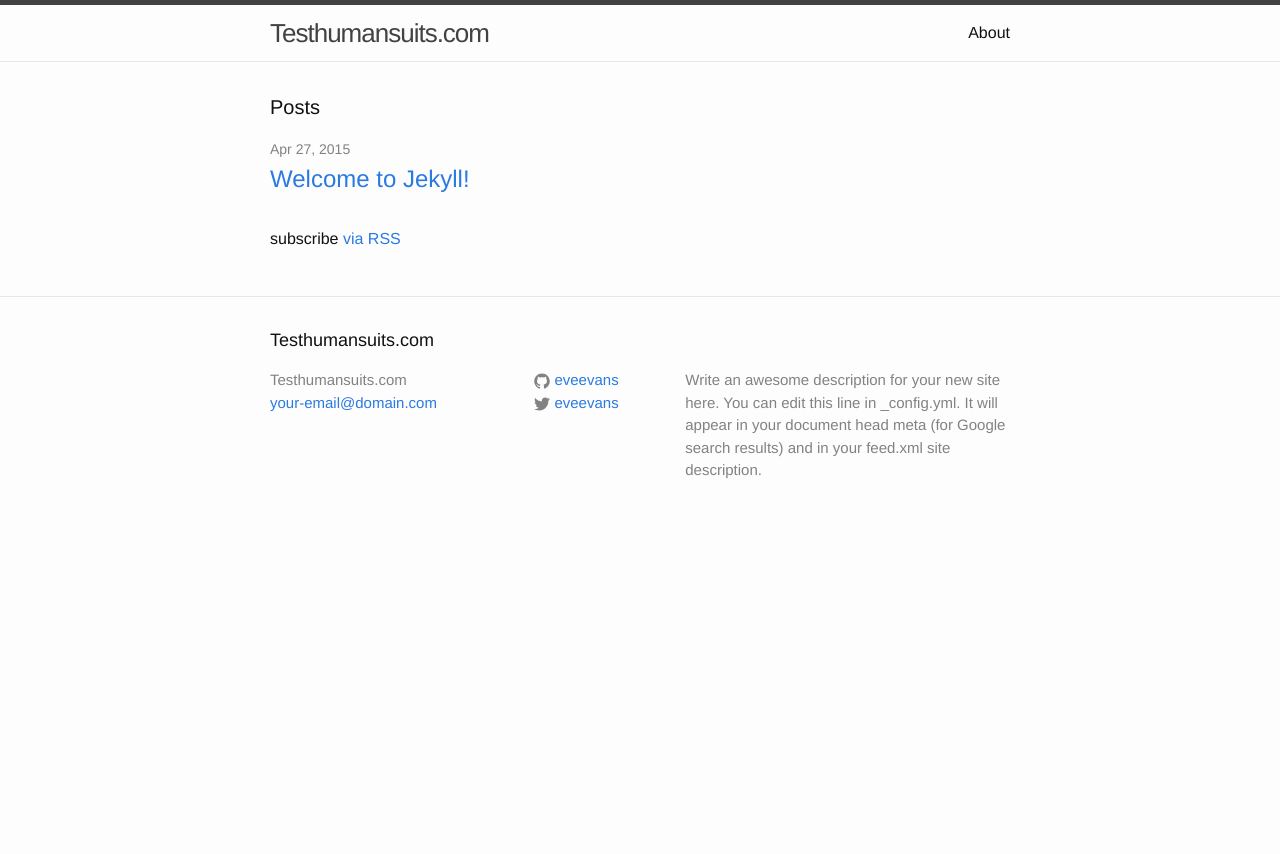
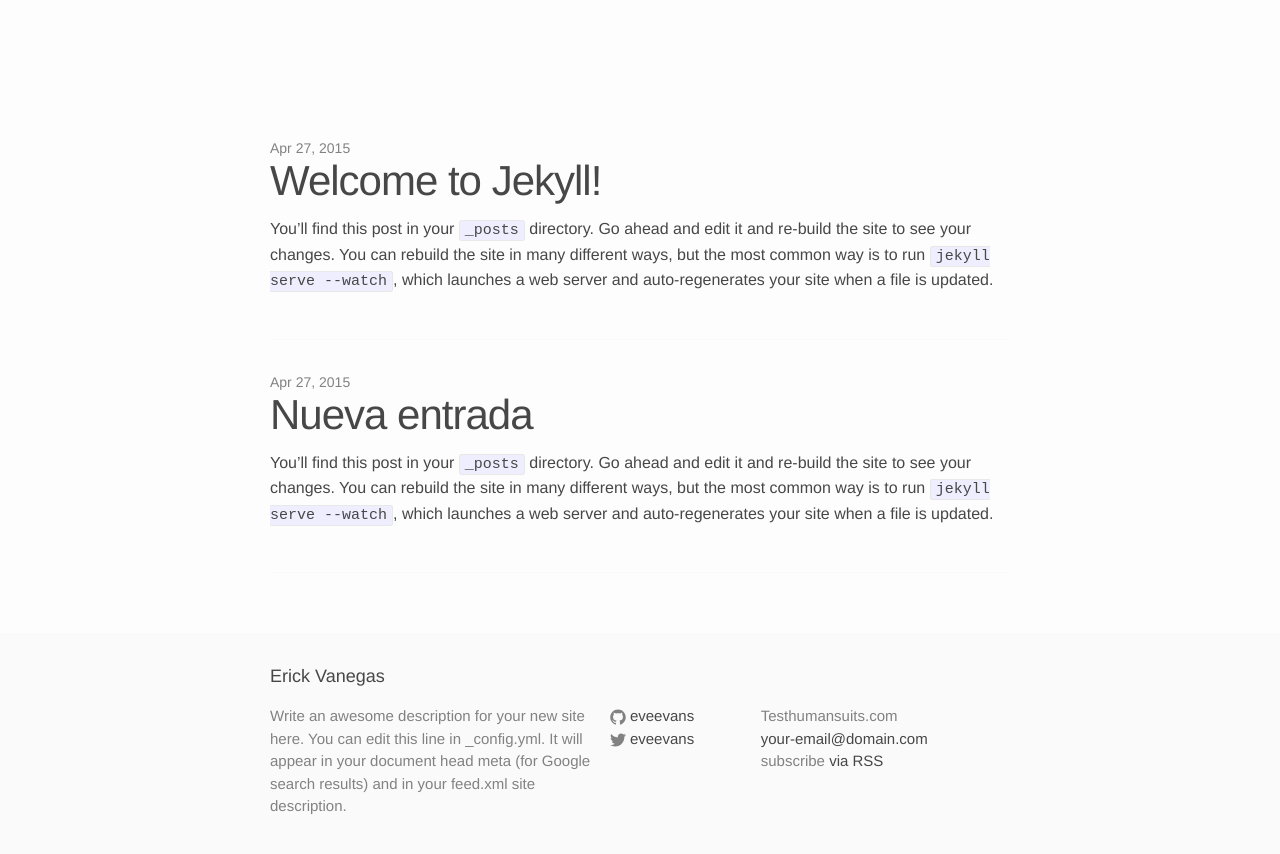
Before and after one commit to eveevans/eveevans.github.com, a Jekyll site: the page built from index.html, in a window 1280 px wide. Shown: the top 854 px of the page. Built offline with Jekyll 4.4.1, drawn with Linux system fonts in a browser that asks for light colours.

Commit message:
Mejoras en estilo propio

```diff
--- a/_includes/footer.html
+++ b/_includes/footer.html
@@ -2,14 +2,11 @@
 
   <div class="wrapper">
 
-    <h2 class="footer-heading">{{ site.title }}</h2>
+    <h2 class="footer-heading">Erick Vanegas</h2>
 
     <div class="footer-col-wrapper">
       <div class="footer-col  footer-col-1">
-        <ul class="contact-list">
-          <li>{{ site.title }}</li>
-          <li><a href="mailto:{{ site.email }}">{{ site.email }}</a></li>
-        </ul>
+        <p class="text">{{ site.description }}</p>
       </div>
 
       <div class="footer-col  footer-col-2">
@@ -46,7 +43,11 @@
       </div>
 
       <div class="footer-col  footer-col-3">
-        <p class="text">{{ site.description }}</p>
+        <ul class="contact-list">
+          <li>{{ site.title }}</li>
+          <li><a href="mailto:{{ site.email }}">{{ site.email }}</a></li>
+          <li><p class="rss-subscribe">subscribe <a href="{{ "/feed.xml" | prepend: site.baseurl }}">via RSS</a></p></li>
+        </ul>
       </div>
     </div>
 
--- /dev/null
+++ b/_posts/2015-02-27-welcome-to-jekyll (copy).markdown
@@ -0,0 +1,25 @@
+---
+layout: post
+title:  "Nueva entrada"
+date:   2015-04-27 19:56:16
+categories: jekyll update
+---
+You’ll find this post in your `_posts` directory. Go ahead and edit it and re-build the site to see your changes. You can rebuild the site in many different ways, but the most common way is to run `jekyll serve --watch`, which launches a web server and auto-regenerates your site when a file is updated.
+
+To add new posts, simply add a file in the `_posts` directory that follows the convention `YYYY-MM-DD-name-of-post.ext` and includes the necessary front matter. Take a look at the source for this post to get an idea about how it works.
+
+Jekyll also offers powerful support for code snippets:
+
+{% highlight ruby %}
+def print_hi(name)
+  puts "Hi, #{name}"
+end
+print_hi('Tom')
+#=> prints 'Hi, Tom' to STDOUT.
+{% endhighlight %}
+
+Check out the [Jekyll docs][jekyll] for more info on how to get the most out of Jekyll. File all bugs/feature requests at [Jekyll’s GitHub repo][jekyll-gh]. If you have questions, you can ask them on [Jekyll’s dedicated Help repository][jekyll-help].
+
+[jekyll]:      http://jekyllrb.com
+[jekyll-gh]:   https://github.com/jekyll/jekyll
+[jekyll-help]: https://github.com/jekyll/jekyll-help
--- a/_sass/_base.scss
+++ b/_sass/_base.scss
@@ -20,7 +20,7 @@ body {
     font-weight: 300;
     color: $text-color;
     background-color: $background-color;
-    -webkit-text-size-adjust: 100%;
+    // -webkit-text-size-adjust: 100%;
 }
 
 
@@ -89,16 +89,16 @@ h1, h2, h3, h4, h5, h6 {
  * Links
  */
 a {
-    color: $brand-color;
+    // color: $brand-color;
+    color: $text-color;
     text-decoration: none;
 
     &:visited {
-        color: darken($brand-color, 15%);
+        // color: darken($text-color, 15%);
     }
 
     &:hover {
-        color: $text-color;
-        text-decoration: underline;
+        color: $brand-color;
     }
 }
 
--- a/_sass/_layout.scss
+++ b/_sass/_layout.scss
@@ -2,9 +2,13 @@
  * Site header
  */
 .site-header {
-    border-top: 5px solid $grey-color-dark;
-    border-bottom: 1px solid $grey-color-light;
+    // border-top: 5px solid $grey-color-dark;
+    // border-bottom: 1px solid $grey-color-light;
+    background: #fafafa;
     min-height: 56px;
+    padding: 15px  0;
+    margin-bottom: 20px;
+    visibility: hidden;
 
     // Positioning context for the mobile navigation icon
     position: relative;
@@ -92,7 +96,8 @@
  * Site footer
  */
 .site-footer {
-    border-top: 1px solid $grey-color-light;
+    // border-top: 1px solid $grey-color-light;
+    background: #fafafa;
     padding: $spacing-unit 0;
 }
 
@@ -121,8 +126,8 @@
 }
 
 .footer-col-1 {
-    width: -webkit-calc(35% - (#{$spacing-unit} / 2));
-    width:         calc(35% - (#{$spacing-unit} / 2));
+    width: -webkit-calc(45% - (#{$spacing-unit} / 2));
+    width:         calc(45% - (#{$spacing-unit} / 2));
 }
 
 .footer-col-2 {
@@ -131,8 +136,8 @@
 }
 
 .footer-col-3 {
-    width: -webkit-calc(45% - (#{$spacing-unit} / 2));
-    width:         calc(45% - (#{$spacing-unit} / 2));
+    width: -webkit-calc(35% - (#{$spacing-unit} / 2));
+    width:         calc(35% - (#{$spacing-unit} / 2));
 }
 
 @include media-query($on-laptop) {
@@ -174,7 +179,15 @@
     list-style: none;
 
     > li {
-        margin-bottom: $spacing-unit;
+        // margin-bottom: $spacing-unit;
+        margin-bottom: 30px;
+        padding-bottom: 30px;
+        border-bottom: 1px solid #fafafa;
+    }
+
+    p {
+        color: #999;
+        color: #474747;
     }
 }
 
@@ -185,7 +198,7 @@
 
 .post-link {
     display: block;
-    font-size: 24px;
+    // font-size: 24px;
 }
 
 
--- a/css/main.scss
+++ b/css/main.scss
@@ -13,9 +13,9 @@ $base-line-height: 1.5;
 
 $spacing-unit:     30px;
 
-$text-color:       #111;
+$text-color:       #474747;
 $background-color: #fdfdfd;
-$brand-color:      #2a7ae2;
+$brand-color:      #1756a9;
 
 $grey-color:       #828282;
 $grey-color-light: lighten($grey-color, 40%);
--- a/index.html
+++ b/index.html
@@ -4,20 +4,20 @@ layout: default
 
 <div class="home">
 
-  <h1 class="page-heading">Posts</h1>
+  <!-- <h1 class="page-heading">Posts</h1> -->
 
   <ul class="post-list">
     {% for post in site.posts %}
       <li>
         <span class="post-meta">{{ post.date | date: "%b %-d, %Y" }}</span>
 
-        <h2>
+        <h2 class='post-title'>
           <a class="post-link" href="{{ post.url | prepend: site.baseurl }}">{{ post.title }}</a>
         </h2>
+
+        <p> {{ post.excerpt }} </p>
       </li>
     {% endfor %}
   </ul>
 
-  <p class="rss-subscribe">subscribe <a href="{{ "/feed.xml" | prepend: site.baseurl }}">via RSS</a></p>
-
 </div>
```
